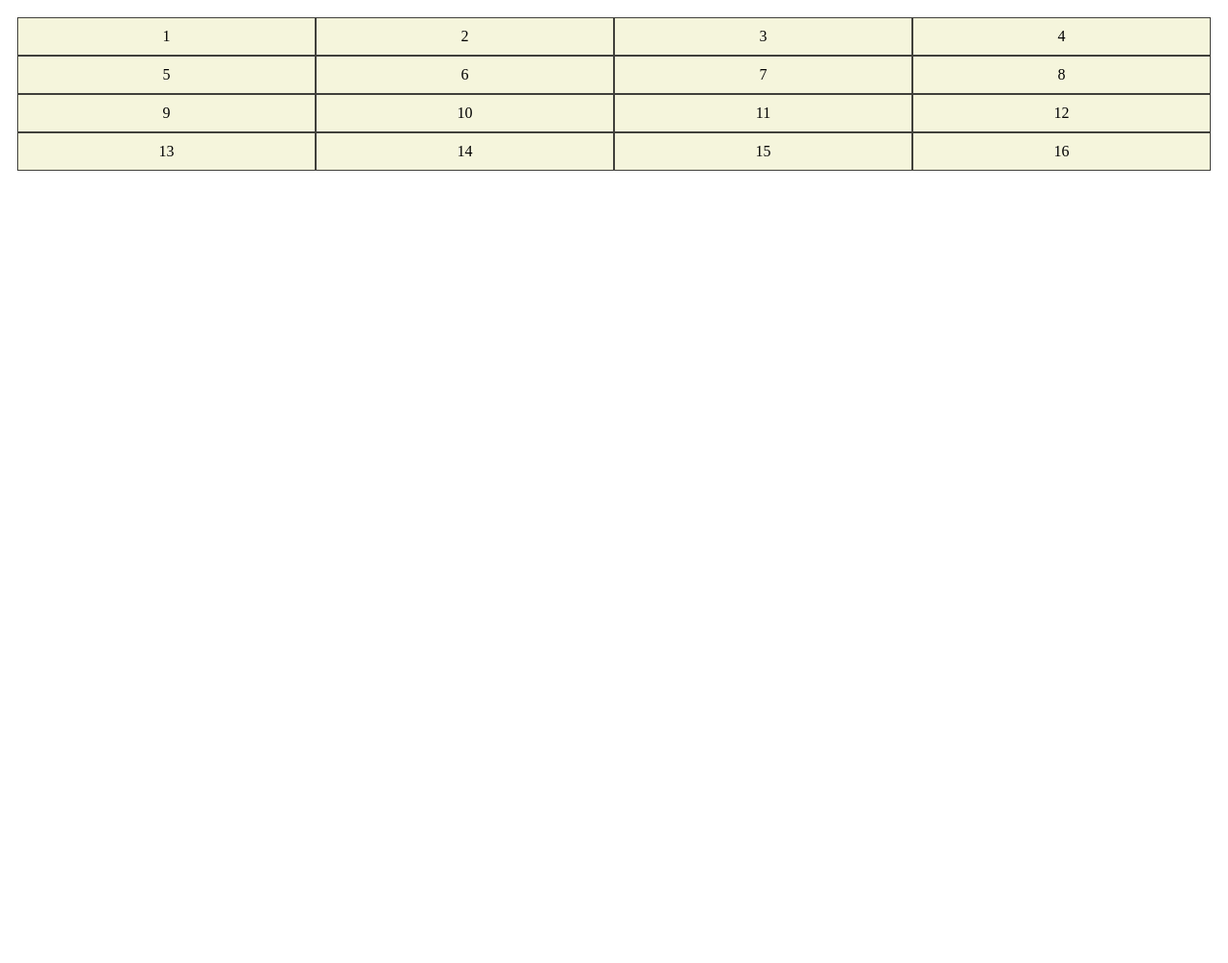
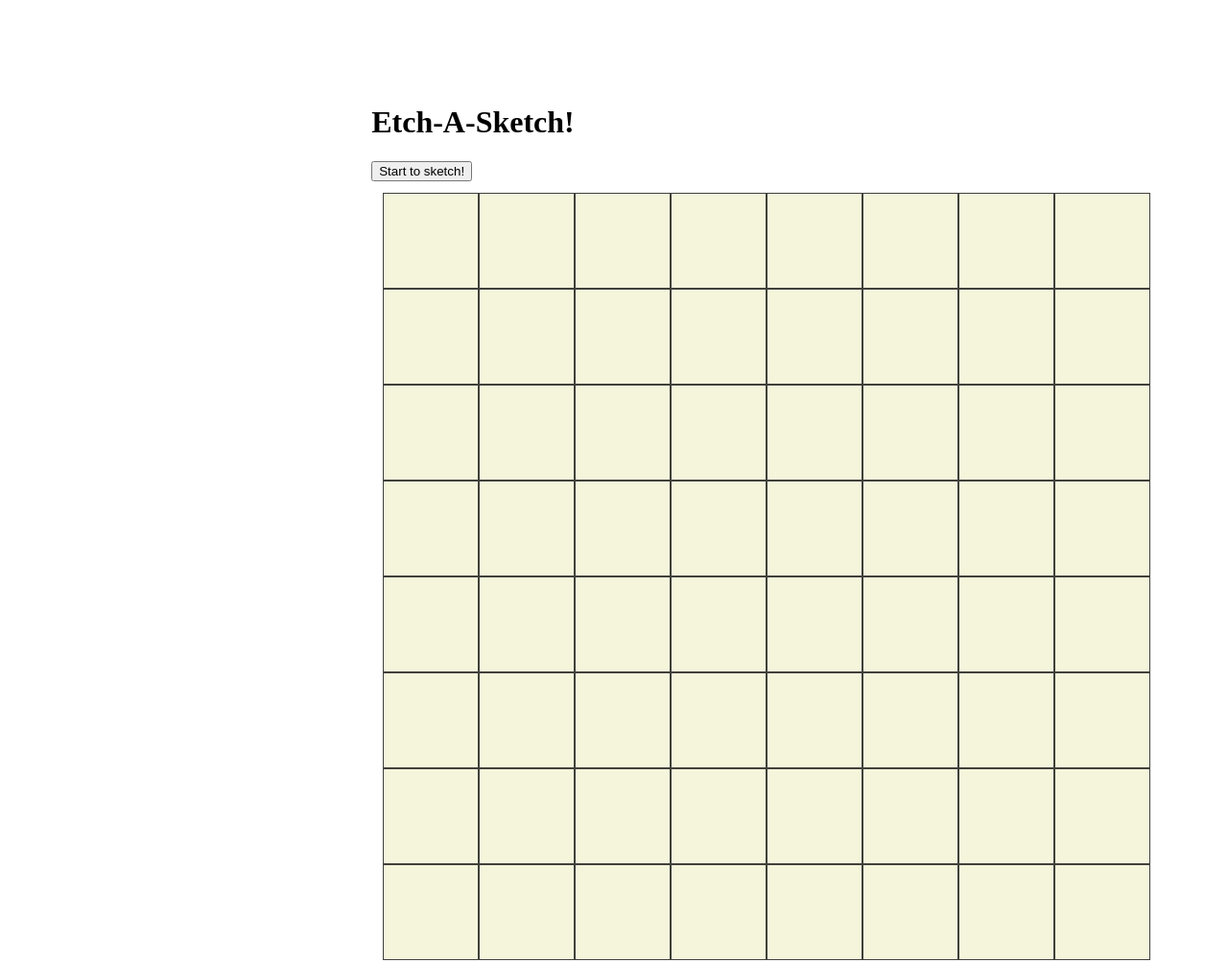
Before and after one commit to aaronsts/etch-a-sketch, a plain HTML site: page index.html in a window 1280 px wide. Shown: the whole page at 96% size. Before the commit the page ends 800 px from the top, so only its background shows below. Drawn offline with Linux system fonts and the light colour scheme.

Commit message:
- created initialize function

```diff
--- a/main.css
+++ b/main.css
@@ -1,14 +1,21 @@
+.container {
+    width: 40%;
+    align-items: center;
+    margin: 0 auto;
+    padding-top: 10vh;
+}
 .grid-container {
     display: grid;
-    grid-template-columns: auto auto auto auto;
-    padding: 10px;
+    grid-template-columns: repeat(8, 100px);
+    grid-template-rows: repeat(8, 100px);
+    padding: 12px;
     background-color: rgb(255, 255, 255);
 }
 
 .grid-item {
     border: 1px solid rgba(19,19,19,0.8);
     background-color: beige;
-    padding: 10px;
+    padding: 2rem;
     text-align: center;
 
 }
--- a/main.js
+++ b/main.js
@@ -1,14 +1,23 @@
+const initalize = () => {
+    const container = document.querySelector('.container');
+    const title = document.createElement('h1');
+    title.textContent = 'Etch-A-Sketch!';
+    const startBtn = document.createElement('button');
+    startBtn.textContent = 'Start to sketch!';
+    container.appendChild(title);
+    container.appendChild(startBtn);
+
+};
 
 const createGrid = () => {
     const container = document.querySelector('.container');
     const gridContainer = document.createElement('div');
     gridContainer.classList.add('grid-container');
 
-    for (let i = 1; i < 17; i++){
+    for (let i = 1; i < 65; i++){
         const gridItem = document.createElement('div');
         gridItem.classList.add('grid-item');
         gridItem.id = i;
-        gridItem.textContent = i;
         gridContainer.appendChild(gridItem)
     }
 
@@ -16,7 +25,7 @@ const createGrid = () => {
 };
 
 const onHover = () => {
-    for (let i = 1; i < 17; i++){
+    for (let i = 1; i < 65; i++){
 
         document.getElementById(i).addEventListener('mouseover', (item) => {
             document.getElementById(i).style.backgroundColor = getRandomColor() ;
@@ -32,5 +41,7 @@ const getRandomColor = () => {
     };
     return color;
 };
+
+initalize();
 createGrid();
 onHover();
```
